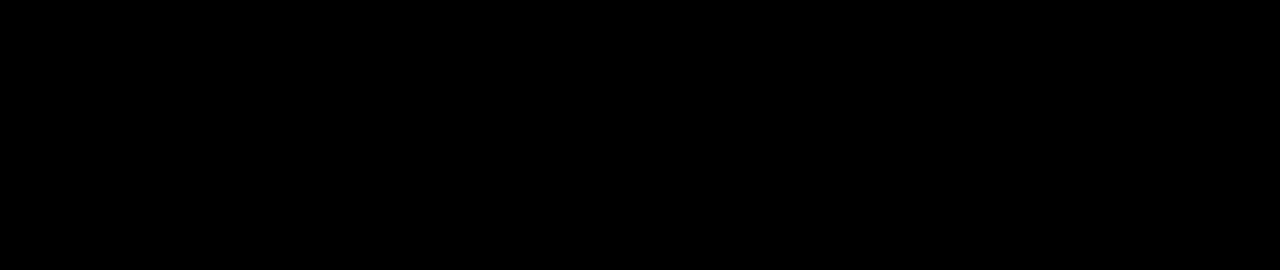
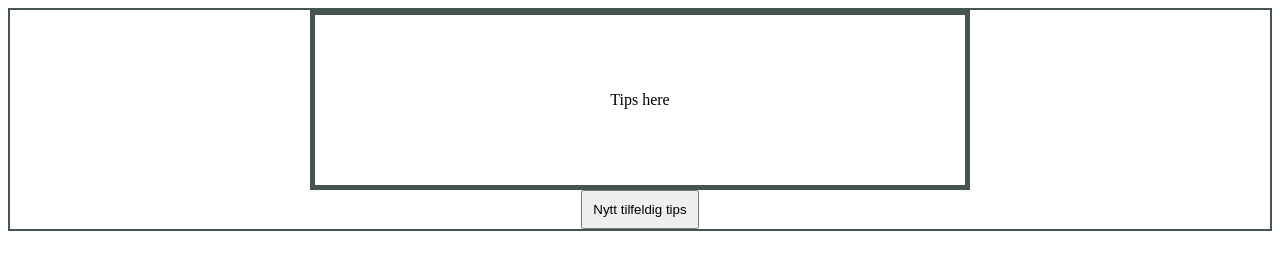
Before and after one commit to Madelelo/tilfeldigtips, a plain HTML site: page index.html in a window 1280 px wide. Drawn offline with Linux system fonts and the light colour scheme.

Commit message:
La til tilfeldige tips og farger

```diff
--- a/app.js
+++ b/app.js
@@ -1 +1,19 @@
-console.log("yolo")
+let tipArray = [
+  "Gjør din trege maskin rask igjen. En enkel løsning er å installere operativsystemet på nytt og formatere harddisken samtidig.",
+  "Forleng levetiden med Linux. Linux er gratis, effektivt, det blir ikke tregere i bruk, og dessuten er programmer med samme funksjonalitet som Officepakken til Microsoft, designprogrammer, spill og bildebehandling med mye mer er også gratis. Ubuntu (ubuntu.com) er en populær Linux-utgave.",
+  "I stedet for å kjøpe en ny PC eller Mac kan du vurdere om en oppgradering vil dekke ditt behov. Et stjerneskrujern og et antistatisk armbånd er alt du trenger for å skru opp og bytte ut deler i en PC eller Mac. ",
+  "Riktige strøminnstillinger. En kraftig datamaskin med en stor skjerm beregnet på for eksempel dataspilling kan lett bruke like mye strøm som kjøleskapet ditt. Første bud er å skru av datamaskinen når den ikke skal være i bruk en stund. ",
+];
+
+let colorArray = ["#9B5DE5", "#F15BB5", "#FEE440", "#00BBF9", "#00F5D4"];
+
+function showNewTip() {
+  document.getElementById("newTip");
+
+  let randomTip = Math.floor(Math.random() * tipArray.length);
+  let randomColor = Math.floor(Math.random() * colorArray.length);
+
+  document.getElementById("tipBox").textContent = tipArray[randomTip];
+  document.getElementById("tipBox").style.backgroundColor =
+    colorArray[randomColor];
+}
--- a/index.html
+++ b/index.html
@@ -1,13 +1,17 @@
 <!DOCTYPE html>
 <html>
-    <head>
-        <script src="app.js" ></script>
-        <link rel="stylesheet" type="text/css" href="style.css">
-    </head>
-<body>
+  <meta charset="UTF-8" />
 
-<h1>My First Heading</h1>
-<p>My first paragraph.</p>
-
-</body>
+  <head>
+    <script src="app.js"></script>
+    <link rel="stylesheet" type="text/css" href="style.css" />
+  </head>
+  <body>
+    <div class="tipGenerator">
+      <div id="tipBox"><p>Tips here</p></div>
+      <div>
+        <button id="newTip" onclick="showNewTip()">Nytt tilfeldig tips</button>
+      </div>
+    </div>
+  </body>
 </html>
--- a/style.css
+++ b/style.css
@@ -1,3 +1,47 @@
-body {
-background-color: black;
+/* COLORS
+#445552 - gray
+#001011 - black
+#9B5DE5 - purple
+#F15BB5 - pink
+#FEE440 - yellow
+#00BBF9 - blue
+#00F5D4 - aqua */
+
+text,
+h1,
+h2,
+h3,
+p {
+  color: ##001011;
 }
+
+#tipBox {
+  display: flex;
+  flex-direction: row;
+  align-items: center;
+  justify-content: center;
+
+  border-style: solid;
+  border-width: 5px;
+  border-color: #445552;
+  width: 50%;
+  min-height: 150px;
+  margin: auto;
+  padding: 10px;
+}
+#tipBox p {
+  text-align: center;
+}
+
+.tipGenerator {
+  display: flex;
+  flex-direction: column;
+  align-items: center;
+  border-style: solid;
+  border-width: 2px;
+  border-color: #445552;
+}
+
+#newTip {
+  padding: 10px;
+}
```
